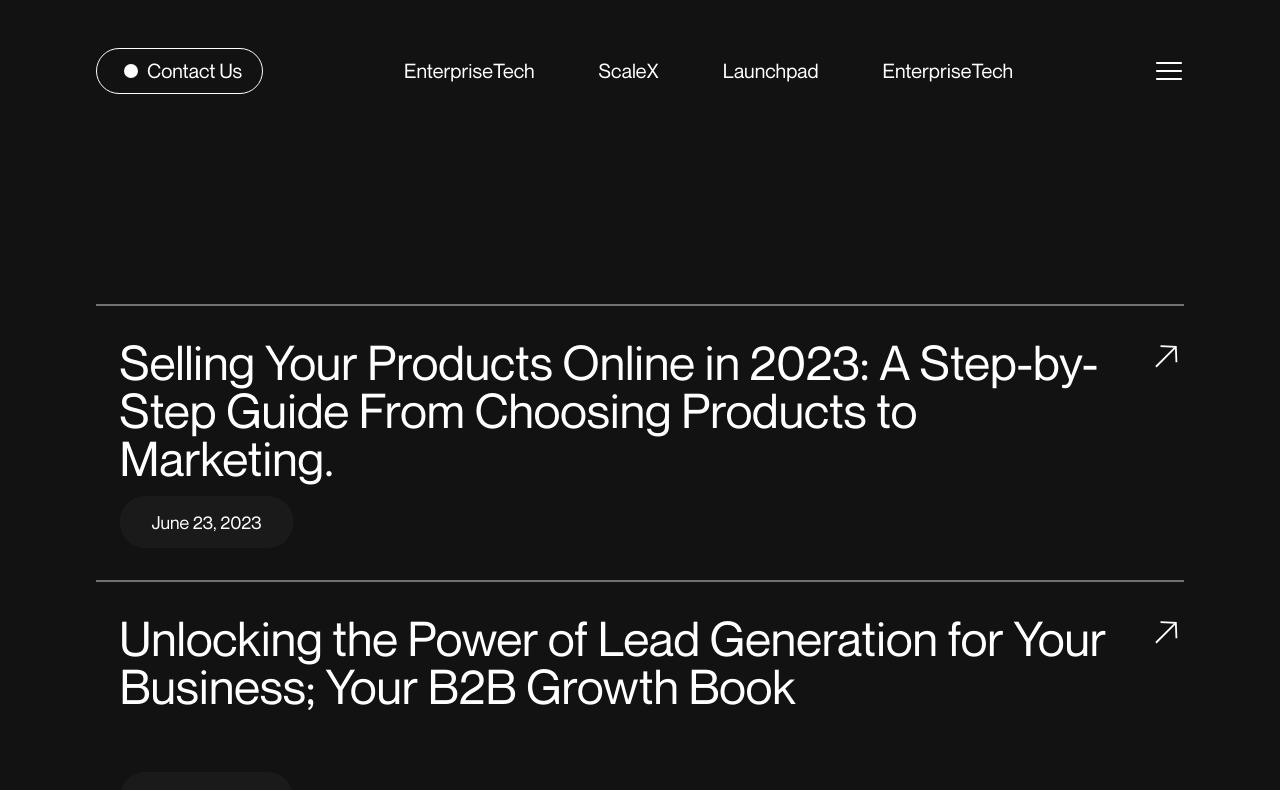
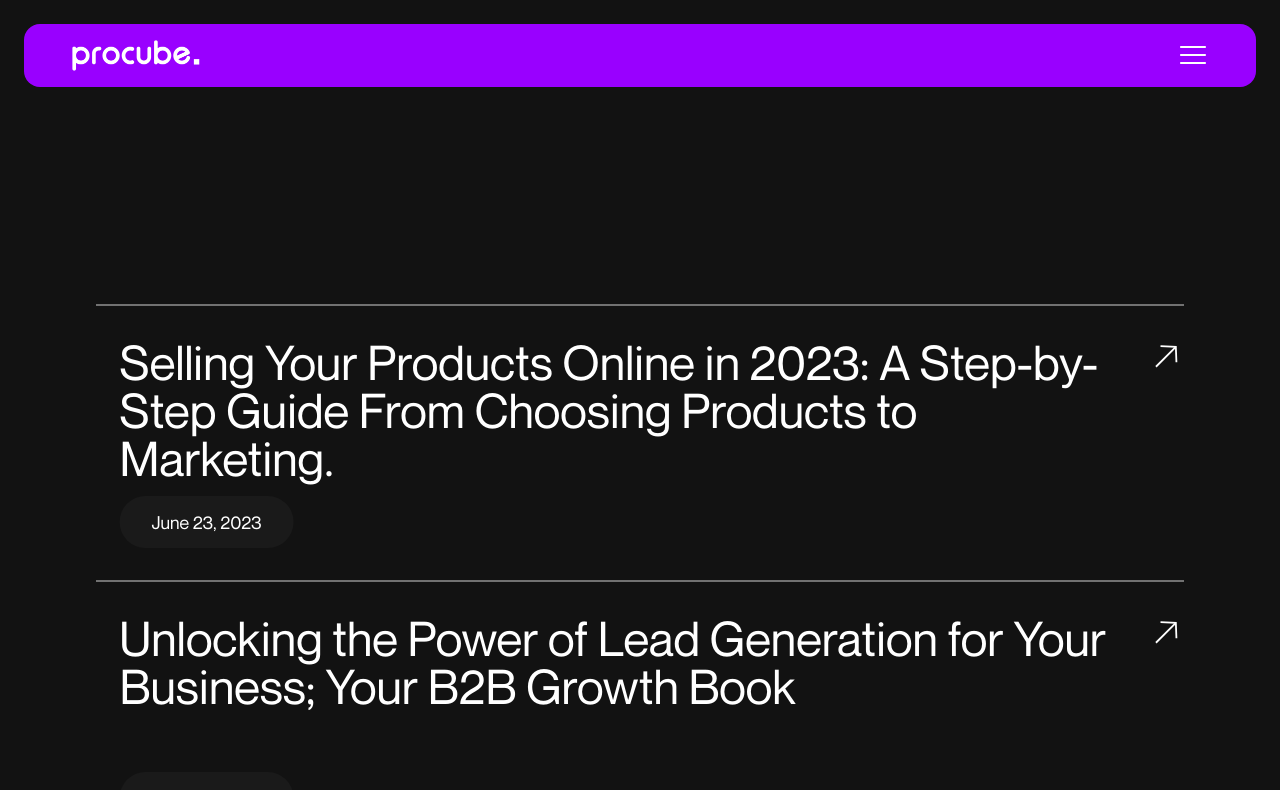
Before and after one commit to procube-cx/procube, a React (Create React App) app: page /insight in a window 1280 px wide. Shown: the top 790 px of the page. Built offline with nearby package versions, Linux system fonts and the light colour scheme.

Commit message:
navbar changes

```diff
--- a/src/component/casestudy/Casestudy1.js
+++ b/src/component/casestudy/Casestudy1.js
@@ -49,7 +49,7 @@ const Casestudy1 = () => {
     return (
         <div className='px-6 md:px-24 py-24 md:py-32 md:pt-52 flex flex-col font-normal'>
             <p className='flex text-4xl md:text-7xl uppercase pb-5 md:pb-16 !leading-tight max-w-4xl'>{data.title}</p>
-            <div className='grid md:grid-cols-4 grid-cols-2 pb-5 md:pb-8 my-4 md:my-12 border-b-2 border-white'>
+            <div className='grid md:grid-cols-4 grid-cols-2 pb-5 md:pb-8 my-4 md:my-12 border-b-2 border-white border-opacity-55'>
                 {data.shortdesc.map((desc, index) => (
                     <div className='flex flex-col col-span-1 gap-y-2 md:gap-y-4'>
                         <p className='text-xl md:text-[32px]'>{desc.title}</p>
@@ -59,8 +59,8 @@ const Casestudy1 = () => {
             </div>
             {data.details?.map((desc, index) => (
                 <div className={`flex flex-col col-span-1 gap-y-2 md:gap-y-4  py-4 md:py-12 `}>
-                    <p className='text-xl md:text-5xl uppercase px-6 md:px-24 '>{desc.title}</p>
-                    <div className='flex flex-col gap-y-5 md:gap-y-10 px-6 md:px-24 '>
+                    <p className='text-xl md:text-5xl uppercase md:px-24 '>{desc.title}</p>
+                    <div className='flex flex-col gap-y-5 md:gap-y-10 md:px-24 '>
                     {desc.description?.map((details, index) => (
                         <p className='text-xs md:text-lg opacity-60'>{details}</p>
                     ))}
--- a/src/component/hero/Navbar.js
+++ b/src/component/hero/Navbar.js
@@ -143,28 +143,10 @@ const Navbar = () => {
         <div className={`absolute w-full z-40 ${isMenuOpen && 'md:fixed'}`} >
             {/* Header section */}
             {/* Hamburger menu */}
-            <div className="flex items-center justify-between px-6 md:px-24 py-6 md:py-12">
-                {/* Contact Us button */}
-                <div className="items-center hidden md:flex cursor-pointer">
-                    <div className="px-5 py-2 rounded-full border border-1 border-white flex flex-row items-center gap-[2px]">
-                        <GoDotFill className="text-white w-7 h-7" />
-                        <p className="font-medium text-xl">Contact Us</p>
-                    </div>
-                </div>
+            <div className="flex items-center justify-between md:mx-6 px-6 md:px-12 md:my-6 py-4 rounded-b-xl md:rounded-2xl md:py-4 purplegradient">
                 {/* Logo */}
-                <div className="items-center md:hidden flex">
+                <div className="items-center  flex">
                     <img src={logo} alt='logo' className=' w-32' />
-                </div>
-                {/* Navigation links */}
-                <div className="hidden md:flex gap-16 font-medium text-xl">
-                    {data.option5.map((item, index) => (
-                        <motion.a href={item.link}
-                         className={activeLink === item.link ? 'text-[#7605C1]' : 'text-white'}
-                        >
-                            <div>{item.title}</div>
-                        </motion.a>
-                    ))
-                    }
                 </div>
                 {/* Hamburger menu icon */}
                 <div className={`text-white font-medium text-3xl flex cursor-pointer z-30 `} onClick={toggleMenu}>
```
